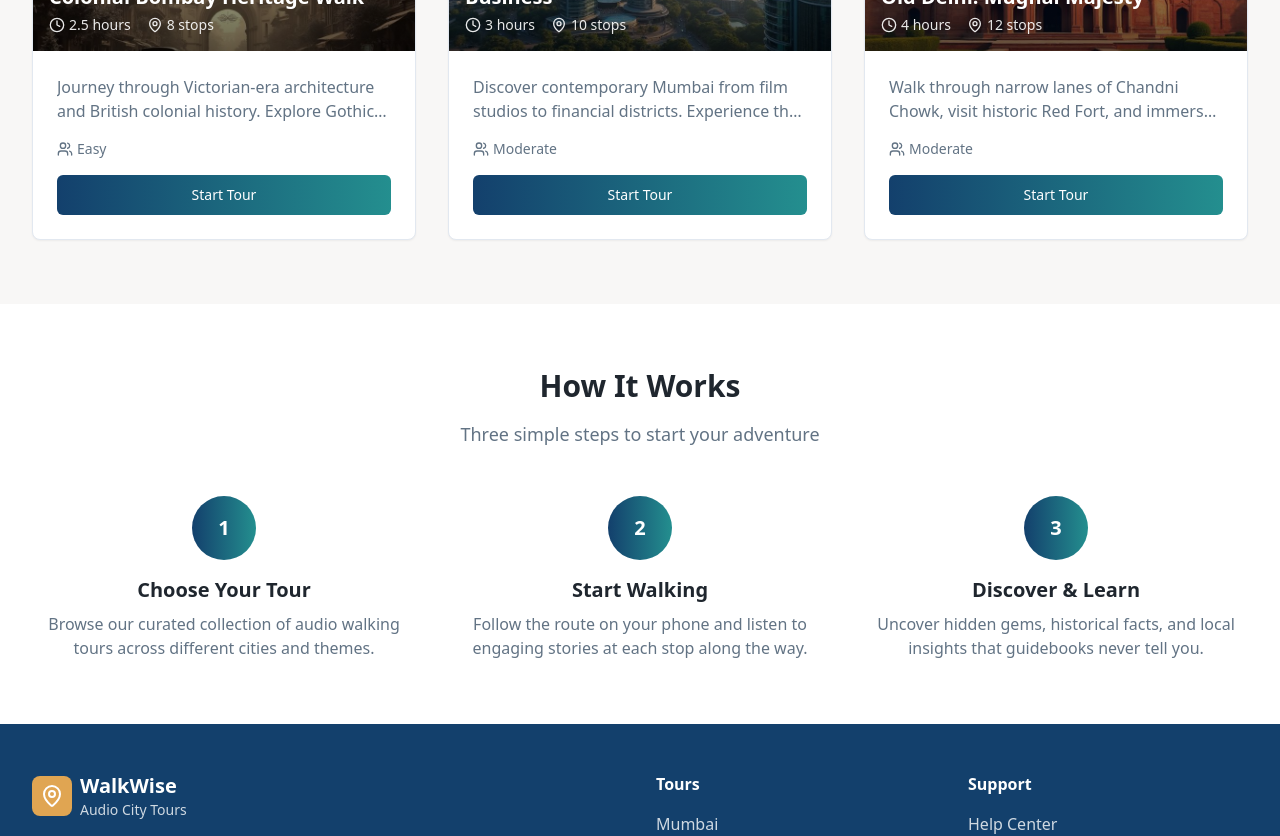
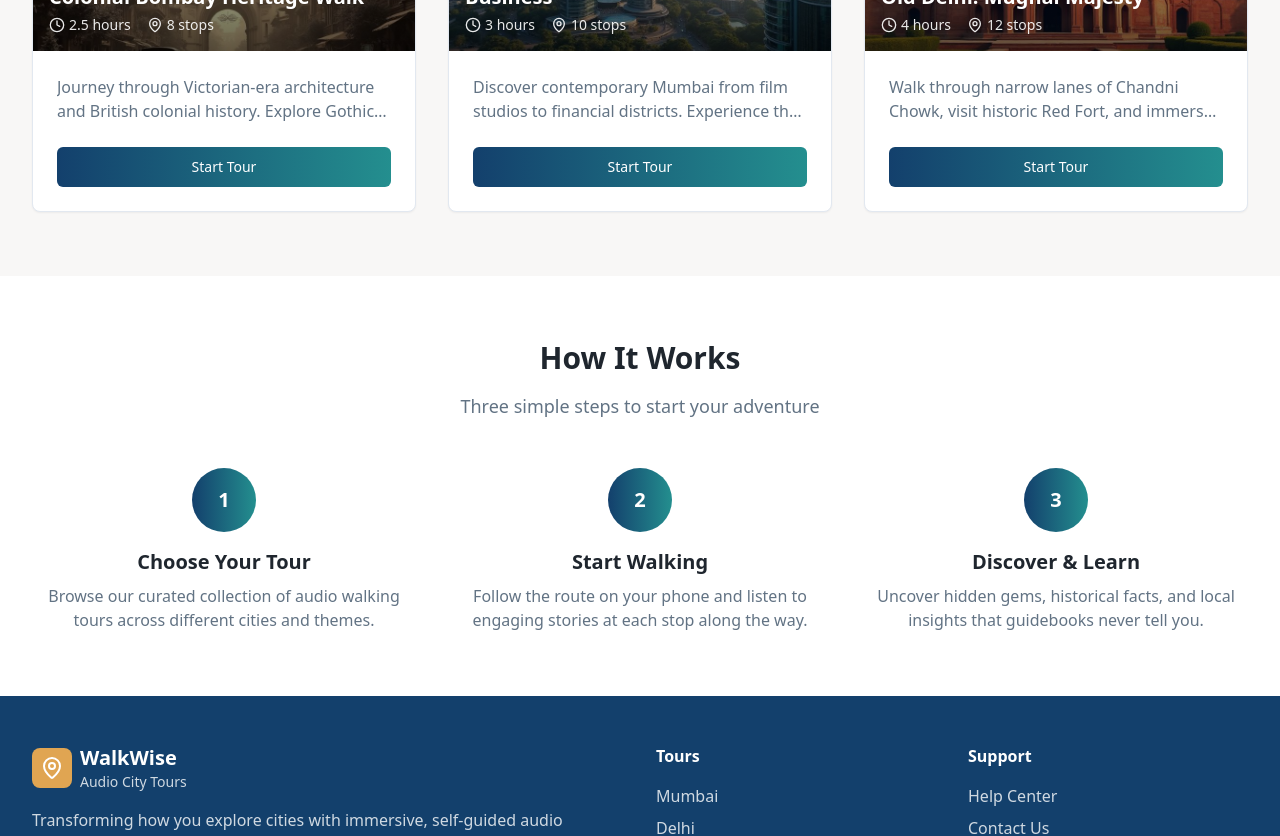
Before and after one commit to aditkadakia/wanderwell-audio-tours, a React (Vite) app: page / in a window 1280 px wide. Shown: the part 1200-2036 px from the top of the page. Built offline with nearby package versions, Linux system fonts and the light colour scheme.

Commit message:
Remove difficulty rating
The difficulty rating has been removed from the tour details, as the time estimate is sufficient.

```diff
--- a/src/components/TourCard.tsx
+++ b/src/components/TourCard.tsx
@@ -1,18 +1,17 @@
 import { Card } from "@/components/ui/card";
 import { Button } from "@/components/ui/button";
-import { Clock, MapPin, Users } from "lucide-react";
+import { Clock, MapPin } from "lucide-react";
 
 interface TourCardProps {
   title: string;
   description: string;
   duration: string;
   stops: number;
-  difficulty: string;
   image: string;
   onStartTour: () => void;
 }
 
-const TourCard = ({ title, description, duration, stops, difficulty, image, onStartTour }: TourCardProps) => {
+const TourCard = ({ title, description, duration, stops, image, onStartTour }: TourCardProps) => {
   return (
     <Card className="overflow-hidden group hover:shadow-[var(--shadow-tour-card)] transition-all duration-300 hover:-translate-y-1">
       <div className="relative overflow-hidden">
@@ -38,14 +37,7 @@ const TourCard = ({ title, description, duration, stops, difficulty, image, onSt
       </div>
 
       <div className="p-6">
-        <p className="text-muted-foreground mb-4 line-clamp-2">{description}</p>
-
-        <div className="flex items-center justify-between mb-4">
-          <div className="flex items-center gap-1 text-sm text-muted-foreground">
-            <Users className="w-4 h-4" />
-            {difficulty}
-          </div>
-        </div>
+        <p className="text-muted-foreground mb-6 line-clamp-2">{description}</p>
 
         <Button
           onClick={onStartTour}
--- a/src/pages/Index.tsx
+++ b/src/pages/Index.tsx
@@ -123,7 +123,6 @@ const Index = () => {
                 description={tour.description}
                 duration={tour.duration}
                 stops={tour.stops}
-                difficulty={tour.difficulty}
                 image={tour.image}
                 onStartTour={() => handleStartTour(tour.title)}
               />
@@ -148,7 +147,6 @@ const Index = () => {
                   description={tour.description}
                   duration={tour.duration}
                   stops={tour.stops}
-                  difficulty={tour.difficulty}
                   image={tour.image}
                   onStartTour={() => handleStartTour(tour.title)}
                 />
```
